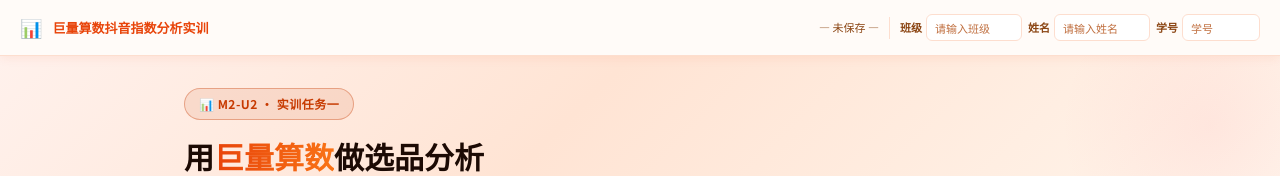
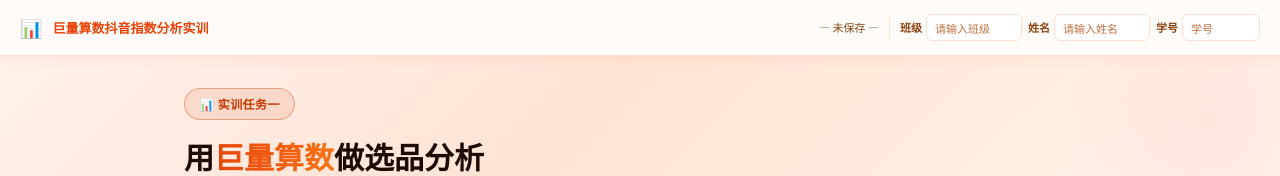
Before and after one commit to Kybin-x/shujufenxi, a plain HTML site: page task/dyzs.html in a window 1280 px wide. Shown: the top 176 px of the page. Drawn offline with Linux system fonts and the light colour scheme.

Commit message:
Update dyzs.html

```diff
--- a/task/dyzs.html
+++ b/task/dyzs.html
@@ -205,7 +205,7 @@ body{font-family:"Noto Sans SC","PingFang SC",sans-serif;background:var(--bg);co
   <div class="deco deco1"></div>
   <div class="deco deco2"></div>
   <div class="header-inner">
-    <div class="header-eyebrow">📊 M2-U2 · 实训任务一</div>
+    <div class="header-eyebrow">📊 实训任务一</div>
     <h1 class="header-title">用<em>巨量算数</em>做选品分析<br>——抖音指数热度洞察实训</h1>
     <div class="header-sub">以"儿童益智玩具"赛道为例，学习使用巨量算数（抖音官方数据平台）采集综合指数、搜索指数、关联分析和人群画像数据，为抖音电商选品和内容方向提供数据支撑。</div>
     <div class="header-meta">
```
